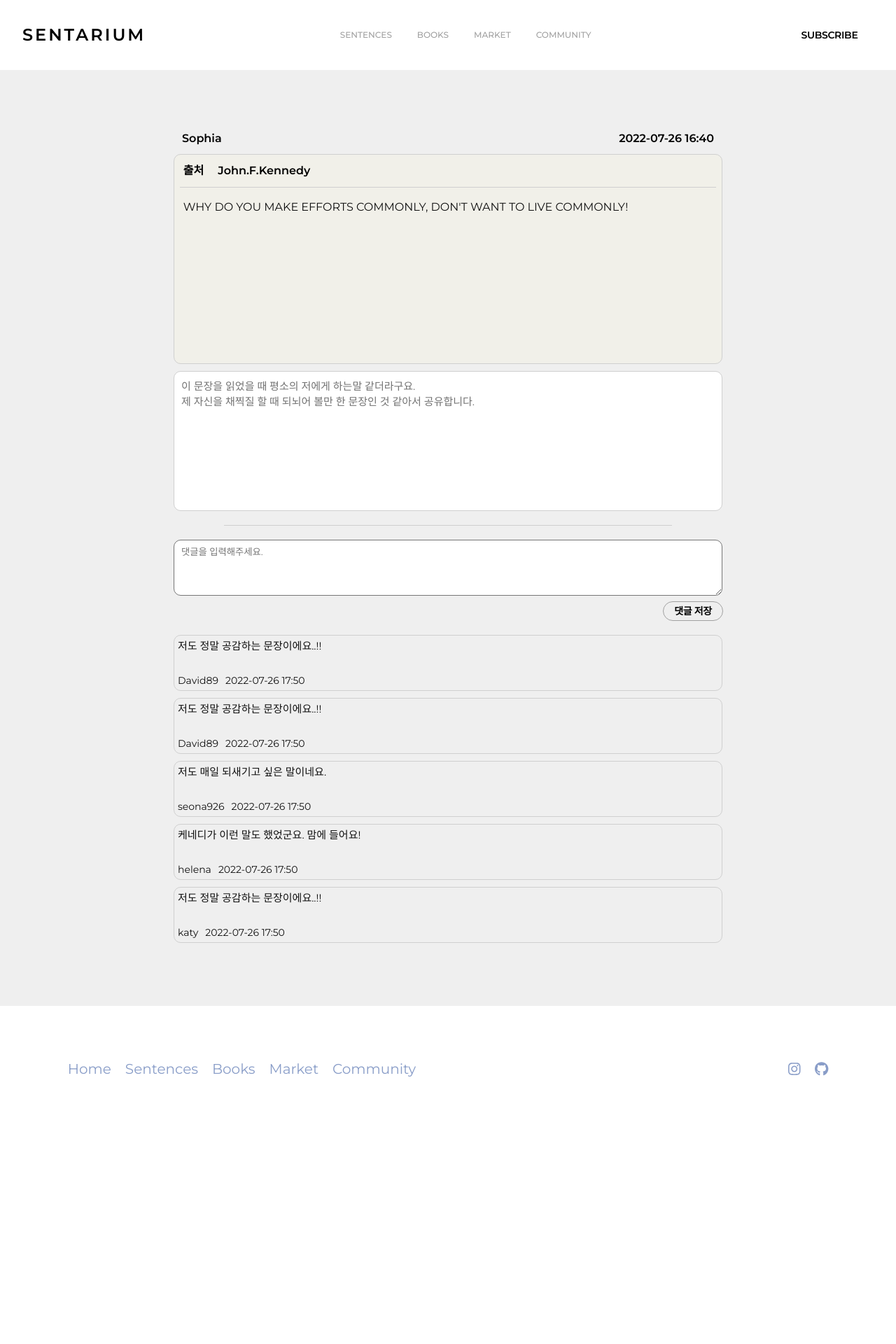
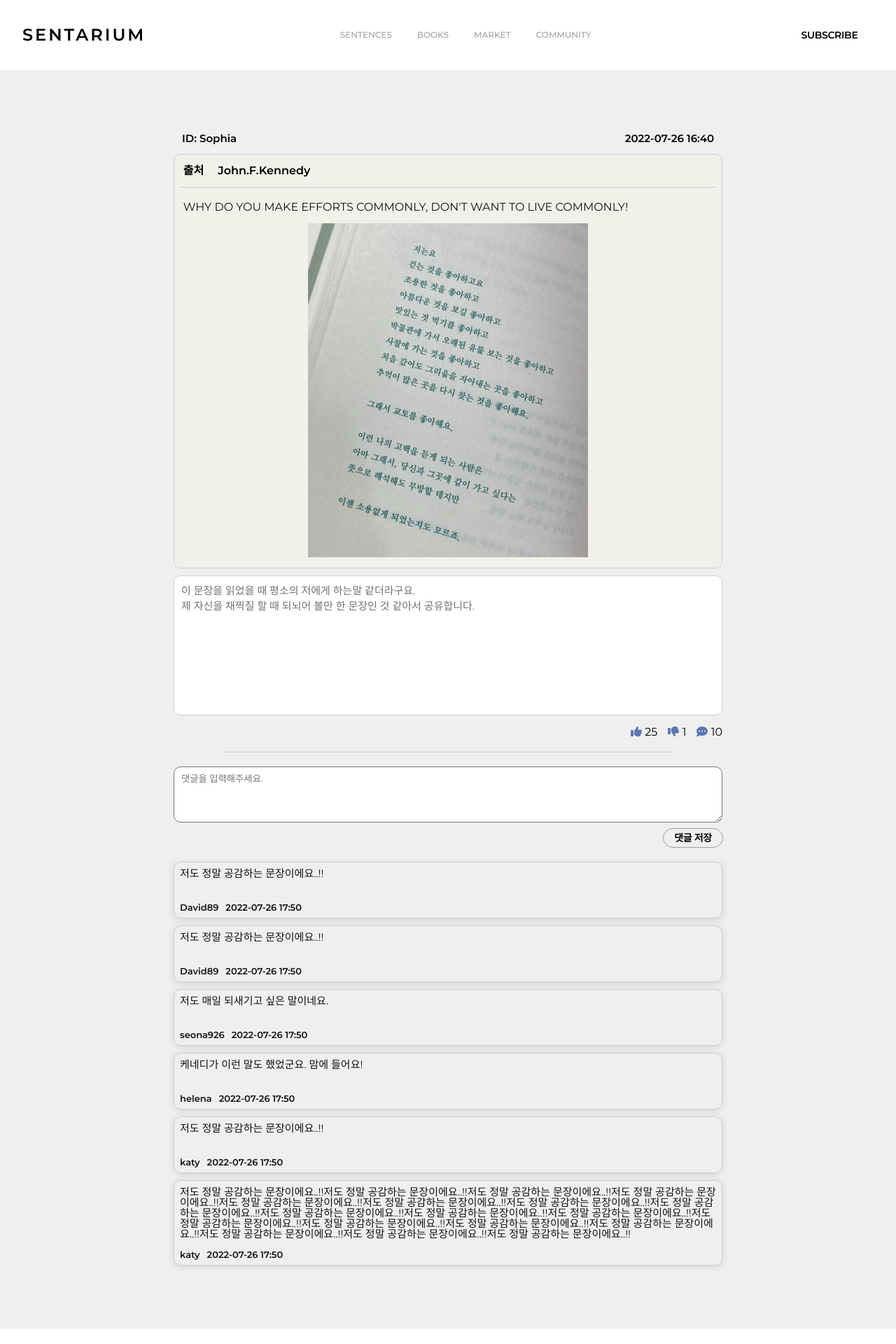
Before and after one commit to seona926/best_sentences, a React (Create React App) app: page /sentences/detail in a window 1280 px wide. Shown: the top 1920 px of the page at 70% size. Before the commit the page ends 1618 px from the top, so only its background shows below. Built offline with nearby package versions, Linux system fonts and the light colour scheme.

Commit message:
첨부 이미지 레이아웃에 추가

```diff
--- a/src/pages/SentenceDetail.jsx
+++ b/src/pages/SentenceDetail.jsx
@@ -3,6 +3,12 @@ import Header from "../components/Header";
 import Footer from "../components/Footer";
 import classNames from "classnames/bind";
 import styles from "../scss/sentenceDetail.module.scss";
+import { FontAwesomeIcon } from "@fortawesome/react-fontawesome";
+import {
+  faThumbsUp,
+  faThumbsDown,
+  faCommentDots,
+} from "@fortawesome/free-solid-svg-icons";
 
 const cx = classNames.bind(styles);
 
@@ -16,7 +22,7 @@ const SentenceDetail = () => {
             <span className={cx("title")}>문장 상세보기</span>
           </div> */}
           <div className={cx("write_info")}>
-            <span>Sophia</span>
+            <span>ID: Sophia</span>
             <span>2022-07-26 16:40</span>
           </div>
           <div className={cx("sentence_content")}>
@@ -27,12 +33,37 @@ const SentenceDetail = () => {
             <div className={cx("sentence")}>
               WHY DO YOU MAKE EFFORTS COMMONLY, DON'T WANT TO LIVE COMMONLY!
             </div>
+            <img
+              src={require("../images/sentence_images/sentence_image03.png")}
+              alt="sentence"
+              className={cx("sentence_img")}
+            />
           </div>
           <div className={cx("free_talk")}>
             <div>
               이 문장을 읽었을 때 평소의 저에게 하는말 같더라구요. <br />제
               자신을 채찍질 할 때 되뇌어 볼만 한 문장인 것 같아서 공유합니다.
             </div>
+          </div>
+          <div className={cx("icons")}>
+            <span className={cx("icon")}>
+              <FontAwesomeIcon icon={faThumbsUp} className={cx("thumbs-up")} />{" "}
+              25
+            </span>
+            <span className={cx("icon")}>
+              <FontAwesomeIcon
+                icon={faThumbsDown}
+                className={cx("thumbs-down")}
+              />{" "}
+              1
+            </span>
+            <span className={cx("icon")}>
+              <FontAwesomeIcon
+                icon={faCommentDots}
+                className={cx("comments")}
+              />{" "}
+              10
+            </span>
           </div>
           <hr />
           <div className={cx("comment_section-breaker")}>
@@ -88,6 +119,25 @@ const SentenceDetail = () => {
                 <span className={cx("comment_date")}>2022-07-26 17:50</span>
               </div>
             </div>
+            <div className={cx("comment")}>
+              <div className={cx("comment_content")}>
+                저도 정말 공감하는 문장이에요..!!저도 정말 공감하는
+                문장이에요..!!저도 정말 공감하는 문장이에요..!!저도 정말
+                공감하는 문장이에요..!!저도 정말 공감하는 문장이에요..!!저도
+                정말 공감하는 문장이에요..!!저도 정말 공감하는
+                문장이에요..!!저도 정말 공감하는 문장이에요..!!저도 정말
+                공감하는 문장이에요..!!저도 정말 공감하는 문장이에요..!!저도
+                정말 공감하는 문장이에요..!!저도 정말 공감하는
+                문장이에요..!!저도 정말 공감하는 문장이에요..!!저도 정말
+                공감하는 문장이에요..!!저도 정말 공감하는 문장이에요..!!저도
+                정말 공감하는 문장이에요..!!저도 정말 공감하는
+                문장이에요..!!저도 정말 공감하는 문장이에요..!!
+              </div>
+              <div className={cx("id_date_container")}>
+                <span className={cx("comment_id")}>katy</span>
+                <span className={cx("comment_date")}>2022-07-26 17:50</span>
+              </div>
+            </div>
           </div>
         </div>
       </div>
--- a/src/scss/sentenceDetail.module.scss
+++ b/src/scss/sentenceDetail.module.scss
@@ -39,11 +39,12 @@
             justify-content: space-between;
             margin-top: 20px;
             font-weight: 600;
+            font-size: 15px;
         }
 
         .sentence_content {
             width: 98%;
-            height: 300px;
+            min-height: 300px;
             border: 1px solid $light-grey;
             border-radius: 10px;
             margin: 10px 0;
@@ -77,6 +78,11 @@
                 color: $black-font-color;
                 padding: 0 5px;
             }
+
+            .sentence_img {
+                width: 400px;
+                margin: 15px;
+            }
         }
 
         .free_talk {
@@ -93,6 +99,22 @@
                 line-height: 22px;
                 font-size: 15px;
             }
+        }
+
+        .icons {
+            width: 98%;
+            display: flex;
+            flex-direction: row;
+            justify-content:end;
+            align-items: center;
+            margin-top: 15px;
+
+            .thumbs-up, .thumbs-down, .comments {
+                color: $dark-blue;
+                cursor: pointer;
+                margin-left: 15px;
+            }
+
         }
 
         hr {
@@ -148,12 +170,13 @@
                 align-items: center;
                 justify-content: center;
                 color: $black-font-color;
+                box-shadow: rgba(99, 99, 99, 0.2) 0px 2px 8px 0px;
 
                 .comment_content {
                     width: 100%;
-                    height: 50px;
+                    min-height: 50px;
                     text-align: left;
-                    padding: 5px;
+                    padding: 8px;
                     font-size: 15px;
                 }
 
@@ -161,8 +184,10 @@
                     width: 100%;
                     display: flex;
                     justify-content: left;
-                    padding: 5px;
+                    padding: 8px;
                     font-size: 14px;
+                    font-weight: 600;
+                    font-size: 13px;
 
                     .comment_id {
                         margin-right: 10px;
```
